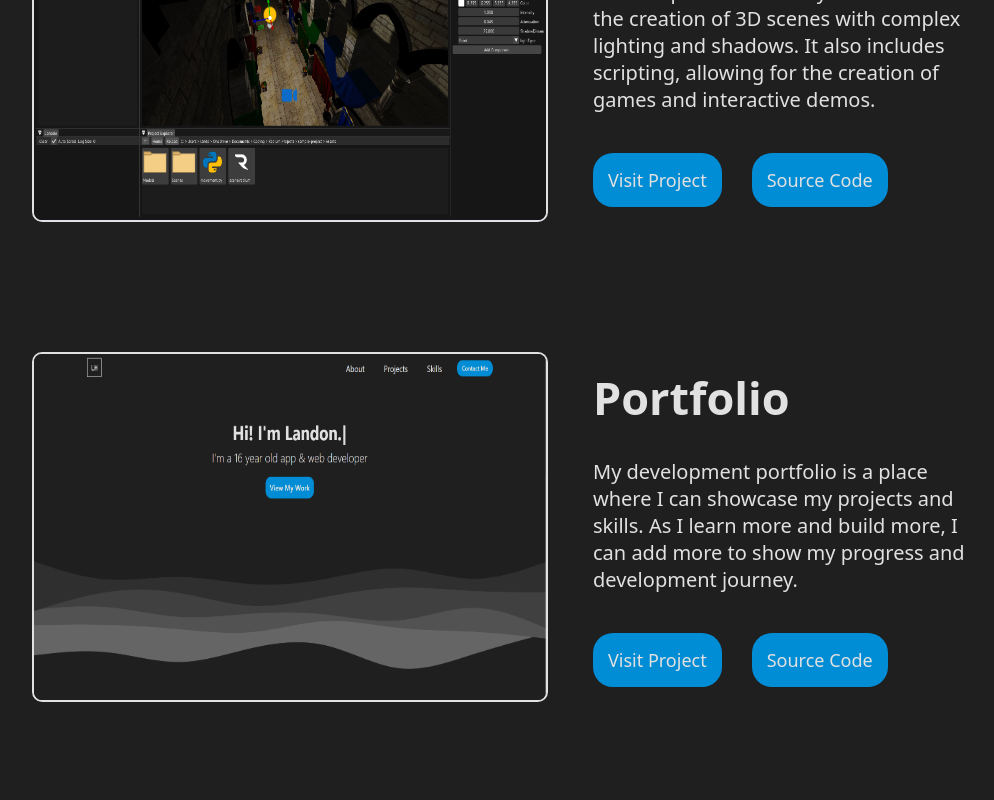
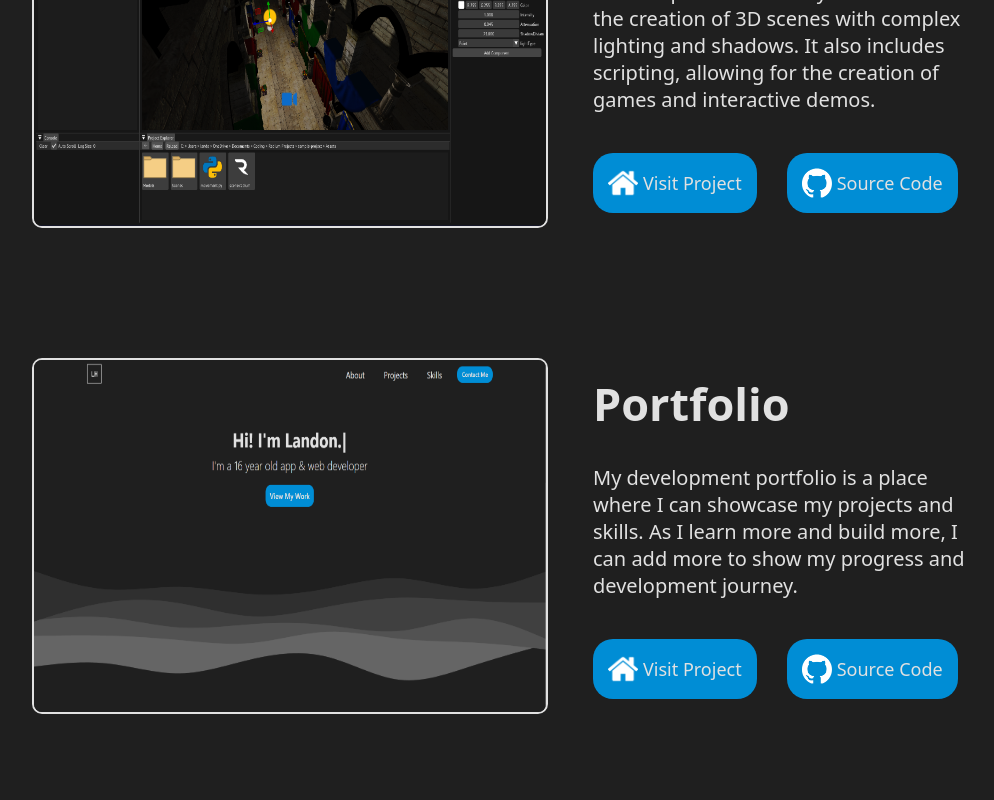
Before and after one commit to LandonHarter/portfolio, a Next.js app: page / in a window 1280 px wide. Shown: the part 2660-3460 px from the top of the page, without its empty margins (128-1122 px from the left). Built offline with nearby package versions, Linux system fonts and the light colour scheme.

Commit message:
button icons

```diff
--- a/app/components/projects-hero/project.css
+++ b/app/components/projects-hero/project.css
@@ -96,6 +96,9 @@
 
     cursor: pointer;
 
+    display: flex;
+    align-items: center;
+
     transition: all 150ms;
 }
 
@@ -107,6 +110,13 @@
     transform: scale(0.925);
 }
 
+.img-button {
+    width: 30px;
+    margin-right: 5px;
+
+    background-color: transparent;
+}
+
 .project-button-container {
     display: flex;
     align-items: center;
--- a/app/components/projects-hero/project.tsx
+++ b/app/components/projects-hero/project.tsx
@@ -12,8 +12,8 @@ export default function ProjectHeroExample(props:any) {
                 <p>{props.desc}</p>
 
                 <div className="project-button-container">
-                    <Link href={props.link} target="_blank"><button>Visit Project</button></Link>
-                    <Link href={props.code} target="_blank"><button>Source Code</button></Link>
+                    <Link href={props.link} target="_blank" style={{textDecoration: "none"}}><button><img src="/home.png" className="img-button" />Visit Project</button></Link>
+                    <Link href={props.code} target="_blank" style={{textDecoration: "none"}}><button><img src="/skills/github.png" className="img-button" />Source Code</button></Link>
                 </div>
             </div>
         </div>
```
Also changed, not shown: public/home.png (added).
